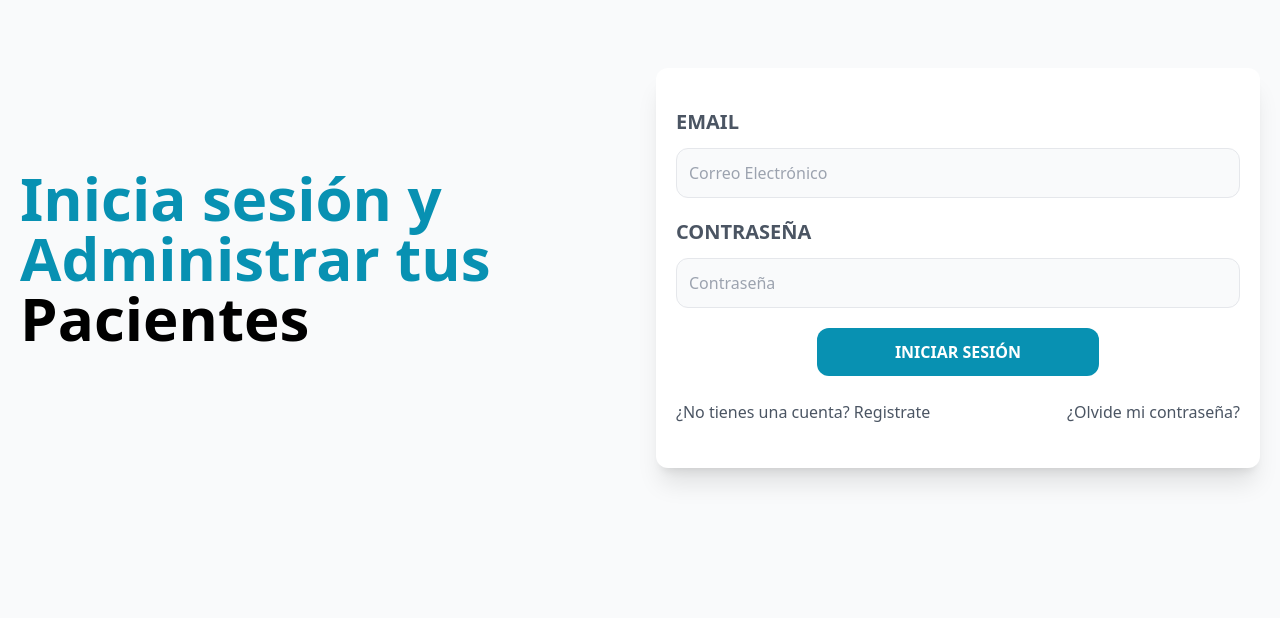
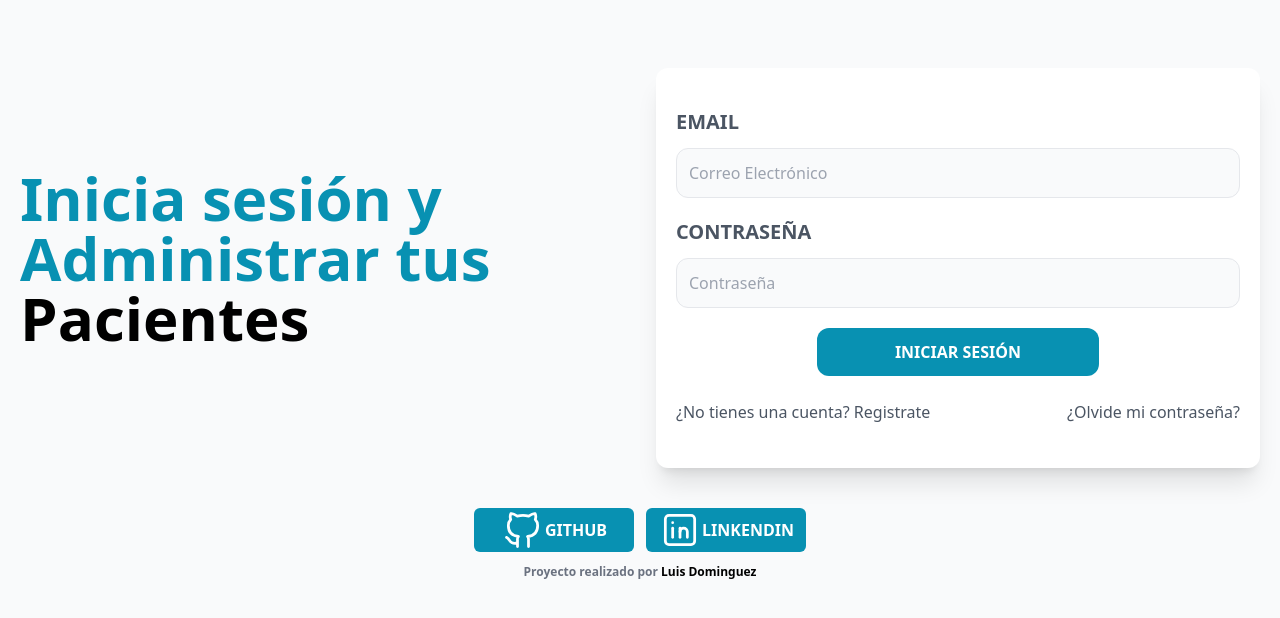
Before and after one commit to luisedr98/FrontEndAPV, a React (Vite) app: page / in a window 1280 px wide. Shown: the top 618 px of the page. Built offline with nearby package versions, Linux system fonts and the light colour scheme; no server answers.

Commit message:
add: component MyFooter

```diff
--- a/src/components/Footer.jsx
+++ b/src/components/Footer.jsx
@@ -1,21 +1,11 @@
+import MyFooter from "./MyFooter"
+
 function Footer() {
   return (
     <footer>
         <p className="text-center uppercase font-bold mt-10">APV - Administrador de paciente de{' '}
         <span className="text-cyan-600">veterinaria</span></p>
-        <div className="flex flex-col items-center gap-3 md:flex-row justify-center my-3">
-          <div className="bg-cyan-600 rounded-md hover:bg-cyan-800">
-              <a href="https://github.com/luisedr98" className="flex items-center justify-center uppercase font-bold text-white px-2 w-40">
-                <img  src="/github.svg"/> {' '}github
-              </a>
-          </div>
-          <div className="bg-cyan-600 rounded-md hover:bg-cyan-800">
-              <a href="https://www.linkedin.com/in/luis-dominguez-82210024a/" className="flex items-center justify-center uppercase font-bold text-white px-2 w-40">
-                <img src="/linkedin.svg"/>{' '}linkendin
-              </a>
-          </div>
-        </div>
-        <p className="pb-3 text-xs text-gray-500 font-bold text-center">Proyecto realizado por{""} <span className="text-black">Luis Dominguez</span></p>
+        <MyFooter />
     </footer>
   )
 }
--- /dev/null
+++ b/src/components/MyFooter.jsx
@@ -0,0 +1,24 @@
+
+
+function MyFooter() {
+
+  return (
+    <>
+    <div className="flex flex-col items-center gap-3 md:flex-row justify-center my-3">
+          <div className="bg-cyan-600 rounded-md hover:bg-cyan-800">
+              <a href="https://github.com/luisedr98" className="flex items-center justify-center uppercase font-bold text-white px-2 w-40">
+                <img  src="/github.svg"/> {' '}github
+              </a>
+          </div>
+          <div className="bg-cyan-600 rounded-md hover:bg-cyan-800">
+              <a href="https://www.linkedin.com/in/luis-dominguez-82210024a/" className="flex items-center justify-center uppercase font-bold text-white px-2 w-40">
+                <img src="/linkedin.svg"/>{' '}linkendin
+              </a>
+          </div>
+        </div>
+        <p className="pb-3 text-xs text-gray-500 font-bold text-center">Proyecto realizado por{""} <span className="text-black">Luis Dominguez</span></p>
+    </>
+  )
+}
+
+export default MyFooter
--- a/src/layout/AuthLayout.jsx
+++ b/src/layout/AuthLayout.jsx
@@ -1,4 +1,5 @@
 import {Outlet} from "react-router-dom"
+import MyFooter from "../components/MyFooter"
 
 const AuthLayout = () => {
   return (
@@ -6,6 +7,9 @@ const AuthLayout = () => {
         <main className="container mx-auto px-5 mt-12 md:grid grid-cols-2 gap-8 items-center">
           <Outlet />
         </main>
+        <footer className="my-10">
+          <MyFooter/>
+        </footer>
 
     </>
   )
```
